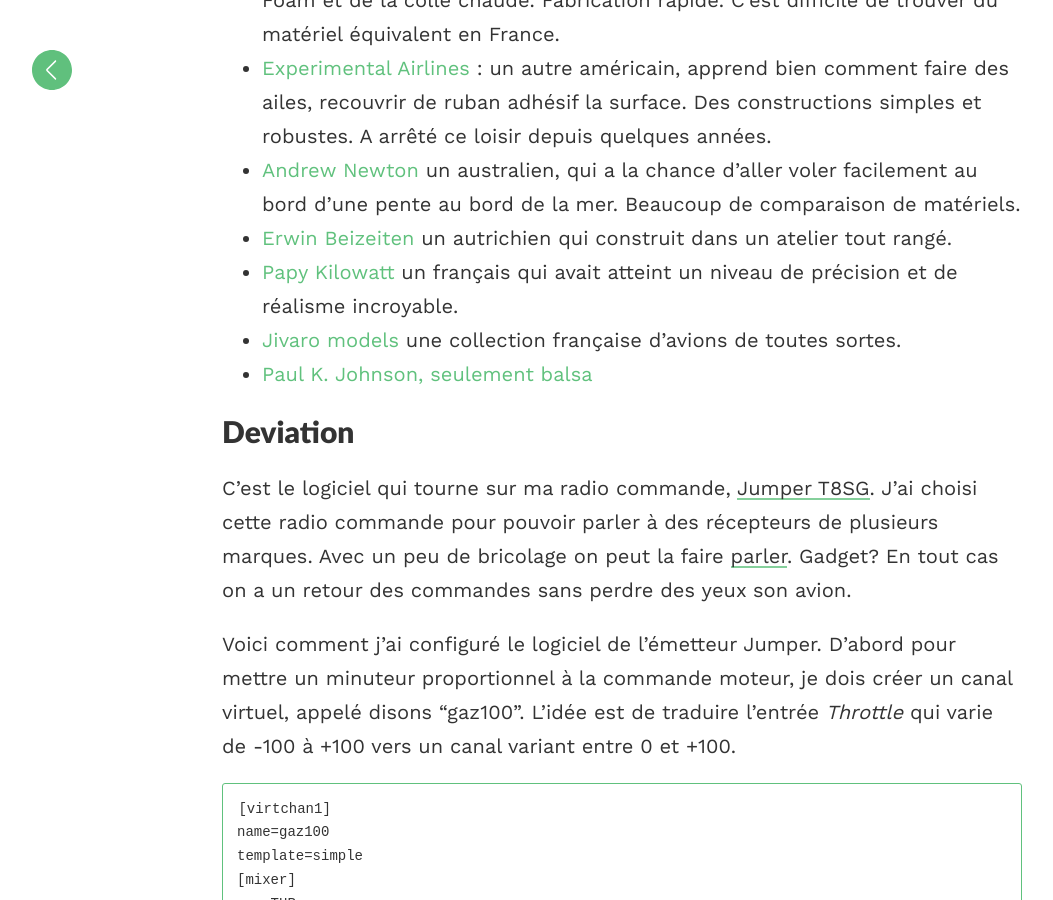
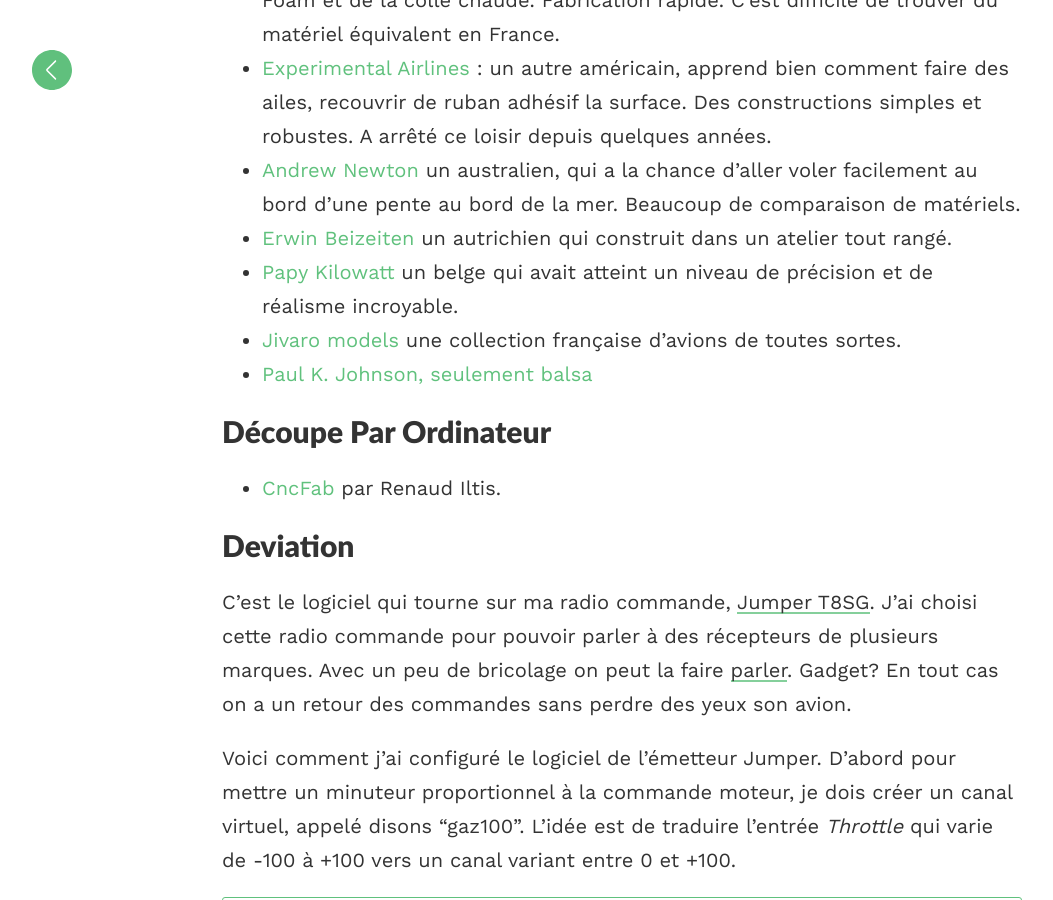
Before and after one commit to xtof-durr/xtof-durr.github.io, a Jekyll site: the page built from rcplane/index.md, in a window 1280 px wide and 900 px high, scrolled down 1381 px. Shown: the whole window, without its empty margins (18-1071 px from the left). Built offline with Jekyll 4.4.1, drawn with Linux system fonts in a browser that asks for light colours; our own code applies the rules of GitHub Pages for plain Markdown files; some of the changed text lies outside the part shown.

Commit message:
Papy kilowatt était belge

```diff
--- a/rcplane/index.md
+++ b/rcplane/index.md
@@ -39,9 +39,13 @@
 - [Experimental Airlines](https://www.youtube.com/user/ExperimentalAirlines) : un autre américain, apprend bien comment faire des ailes, recouvrir de ruban adhésif la surface.  Des constructions simples et robustes. A arrêté ce loisir depuis quelques années.
 - [Andrew Newton](http://newtonairlines.blogspot.com/) un australien, qui a la chance d'aller voler facilement au bord d'une pente au bord de la mer.  Beaucoup de comparaison de matériels.
 - [Erwin Beizeiten](https://www.youtube.com/channel/UCjSQBeTUKgqESVG9P7XJhmg) un autrichien qui construit dans un atelier tout rangé.
-- [Papy Kilowatt](http://papykilowatt.free.fr/) un français qui avait atteint un niveau de précision et de réalisme incroyable.
+- [Papy Kilowatt](http://papykilowatt.free.fr/) un belge qui avait atteint un niveau de précision et de réalisme incroyable.
 - [Jivaro models](http://www.jivaro-models.org/) une collection française d'avions de toutes sortes.
 - [Paul K. Johnson, seulement balsa](http://www.airfieldmodels.com/information_source/how_to_articles_for_model_builders/index.htm)
+
+## Découpe par ordinateur
+
+- [CncFab](https://cncfab.renaudiltis.com/) par Renaud Iltis.
 
 ## Deviation
 
@@ -120,13 +124,21 @@
 
 Il s'agit de la queue de l'avion avec la dérive et la profondeur. C'est une pièce délicate à transporter d'autant plus qu'elle doit être super legère. Chaque gramme de plus dans l'empennage nécessite peut être 3 grammes de plus dans le nez.  [Voici](https://mikaeromodelisme.wordpress.com/2013/08/31/empennage-papillon-demontable/) une jolie méthode pour rendre le tout démontable.
 
-## polystyrène expansé
+## Mousses
+
+Voici différentes mousses qui servent pour la construction.
+
+### GVector
+
+Une mousse vendue par [Graupner](https://www.modelisme.com/forum/aero-construction/207566-construire-vector-board.html), en planches de 1m fois 30cm.  Je ne l'ai pas encore essayé ni vue de mes propres yeux.
+
+### polystyrène expansé
 
 Des gros blocs d'isolants, souvent rose, ou blanc cassé ou bleu clair.  Existe en plusieurs densités. Se découpe facile au fil chaud.  Il faut le poncer pour pouvoir coller sur la surface. Si du ruban adhésif n'adhère pas, on peut passer d'abord une fine couche de colle universelle diluée pour lisser la surface.
 
 ![(C) thyzoon](http://www.thyzoon.fr/Aeromod/Fil_chaud/img/fil_chaud_1.jpg)
 
-## polypropylène expansé, ou EPP
+### polypropylène expansé, ou EPP
 
 C'est une mousse, à la surface lisse.  On peut la tordre en la chauffant avec un décapeur, puis la plier sur un tube ou un coin de table arrondi. Il parait que de la vapeur d'eau ou un sèche cheveux peut aussi faire l'affaire, mais je n'ai pas réussi, pas assez chaud.  Ou alors coller un film ou ruban adhésif sur une face pour prendre la tension, puis la plier sans qu'elle se brise.  De toute façon recouvrir cette mousse permet de la rendre plus solide. Par exemple avec un ruban adhésif coloré, comme ceux vendus par exemple chez Leroy Merlin pour les déménagements (une couleur par chambre). Sinon voir la section Marouflage.
 
@@ -138,7 +150,7 @@
 |rogier et plé, mouse recouvert de papier kraft | 414 g/m^2  |
 | [Depron](https://www.leroymerlin.fr/v3/p/produits/carton-de-20-plaques-mur-depron-l-1000-x-l-1000-x-ep-3-mm-e1400774731) 6mm, Leroy merlin par exemple          | 198 g/m^2  |
 
-## polypropylène extrudé
+### polypropylène extrudé
 
 C'est une mousse avec de grosses bulles.  Elle est pratiquement incassable.  Un nez d'avion dans ce matériel est idéal pour absorber les chocs. Difficile de traiter la surface, comme elle n'est pas lisse, les rubans adhésifs n'adhèrent pas. Un peu trop flexible pour fabriquer le reste de l'avion avec cette mousse.
 
```
